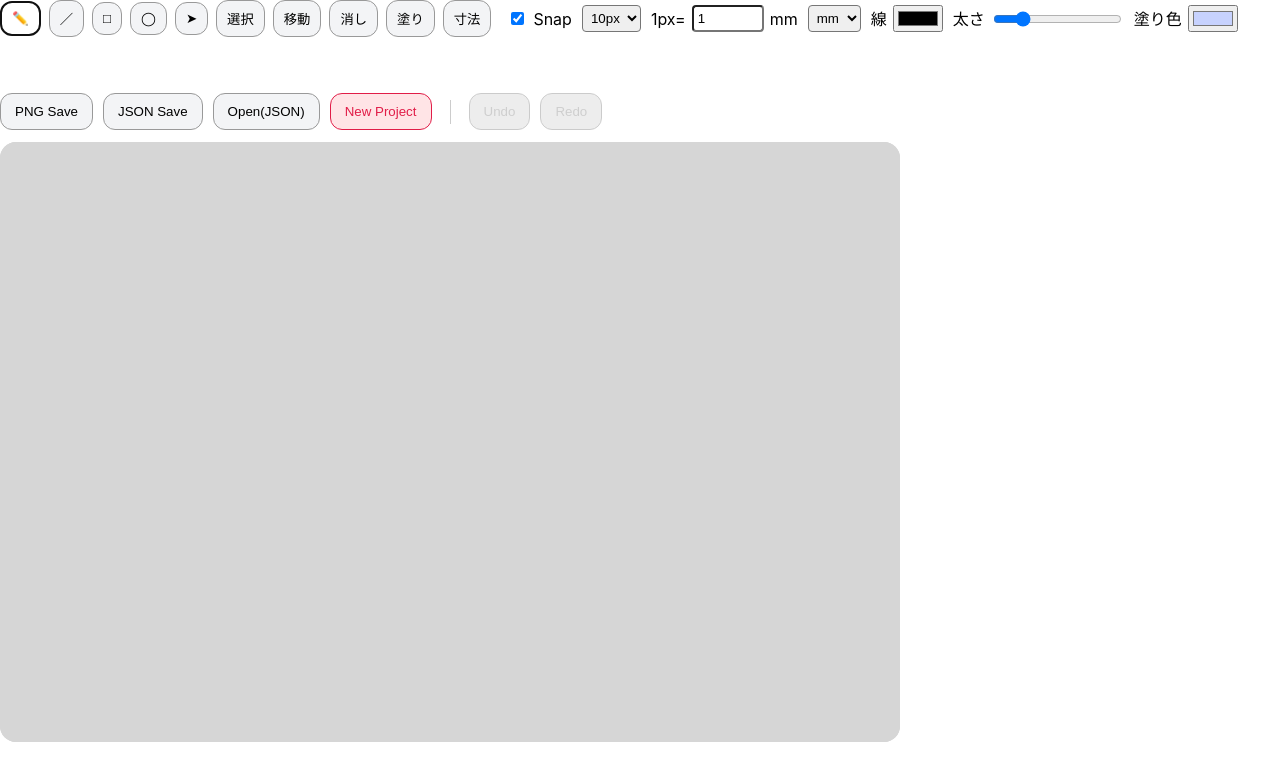
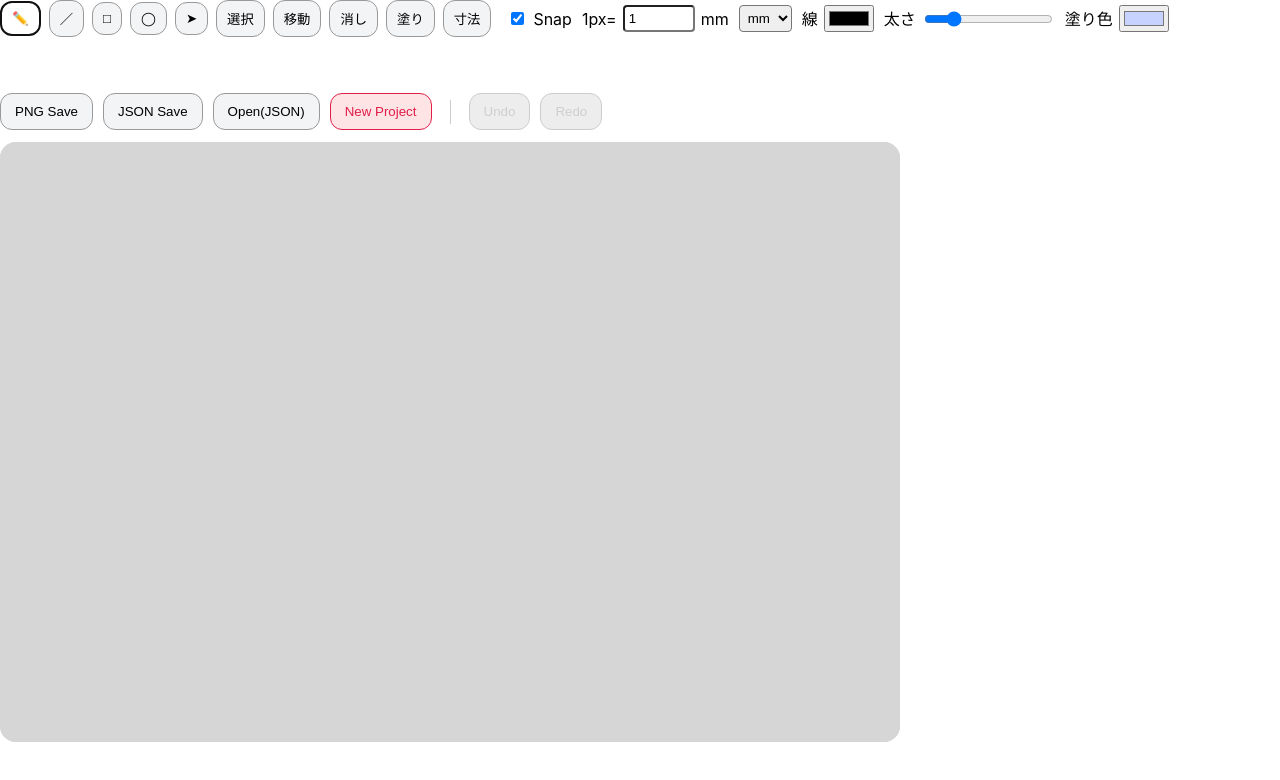
Before and after one commit to 535kotarou2121-netizen/ipad-drawing-pwa, a React (Vite) app: page / in a window 1280 px wide. Shown: the top 780 px of the page. Built offline with nearby package versions, Linux system fonts and the light colour scheme.

Commit message:
Fix measure tool: update end on move and draw dimension line

```diff
--- a/src/components/DrawingCanvas.tsx
+++ b/src/components/DrawingCanvas.tsx
@@ -212,6 +212,11 @@ type AppSettings = {
     gridSize: number; // grid px (still used for snapping if desired)
     mmPerPx: number;  // 1px = ? mm
     snapEnabled: boolean;
+    // Numerical Inputs
+    fixedLength?: string;
+    fixedWidth?: string;
+    fixedHeight?: string;
+    fixedDiameter?: string;
 };
 
 type SavePayload = {
@@ -303,7 +308,17 @@ export default function DrawingCanvas() {
         const newSnapshot: Snapshot = {
             items: nextItems,
             selectedId: nextSelectedId,
-            settings: { unit, gridSize, mmPerPx, snapEnabled, ...settingsOverride }
+            settings: {
+                unit,
+                gridSize,
+                mmPerPx,
+                snapEnabled,
+                fixedLength,
+                fixedWidth,
+                fixedHeight,
+                fixedDiameter,
+                ...settingsOverride
+            }
         };
         setHistory((prev) => {
             const newHistory = prev.slice(0, historyIndex + 1);
@@ -327,6 +342,10 @@ export default function DrawingCanvas() {
         setGridSize(snap.settings.gridSize);
         setMmPerPx(snap.settings.mmPerPx);
         setSnapEnabled(snap.settings.snapEnabled);
+        setFixedLength(snap.settings.fixedLength || "");
+        setFixedWidth(snap.settings.fixedWidth || "");
+        setFixedHeight(snap.settings.fixedHeight || "");
+        setFixedDiameter(snap.settings.fixedDiameter || "");
     };
 
     const redo = () => {
@@ -340,6 +359,10 @@ export default function DrawingCanvas() {
         setGridSize(snap.settings.gridSize);
         setMmPerPx(snap.settings.mmPerPx);
         setSnapEnabled(snap.settings.snapEnabled);
+        setFixedLength(snap.settings.fixedLength || "");
+        setFixedWidth(snap.settings.fixedWidth || "");
+        setFixedHeight(snap.settings.fixedHeight || "");
+        setFixedDiameter(snap.settings.fixedDiameter || "");
     };
 
     // Initial History
@@ -454,7 +477,7 @@ export default function DrawingCanvas() {
                 if (unit === "cm") val = distMm / 10;
                 else if (unit === "m") val = distMm / 1000;
 
-                const valStr = Math.round(val * 10) / 10;
+                const valStr = val.toFixed(1);
                 const text = `${valStr} ${unit}`;
 
                 const cx = (d.start.x + d.end.x) / 2;
@@ -640,7 +663,7 @@ export default function DrawingCanvas() {
         // 図形ツールはグリッドスナップ
         let p = snapToGrid(rawP);
 
-        if (draft.type === "line" || draft.type === "arrow") {
+        if (draft.type === "line" || draft.type === "arrow" || draft.type === "measure") {
             // アングルスナップ適用
             p = snapAngle(draft.start, p);
 
@@ -743,6 +766,10 @@ export default function DrawingCanvas() {
                 gridSize,
                 mmPerPx,
                 snapEnabled,
+                fixedLength,
+                fixedWidth,
+                fixedHeight,
+                fixedDiameter,
             },
             meta: { createdAt: new Date().toISOString() },
         };
@@ -803,6 +830,12 @@ export default function DrawingCanvas() {
                     newSettings = { ...parsed.settings, mmPerPx: 1 };
                 }
                 setSnapEnabled(parsed.settings.snapEnabled);
+            }
+            if (newSettings) {
+                setFixedLength(newSettings.fixedLength || "");
+                setFixedWidth(newSettings.fixedWidth || "");
+                setFixedHeight(newSettings.fixedHeight || "");
+                setFixedDiameter(newSettings.fixedDiameter || "");
             }
             setSelectedId(null);
             setDraft(null);
@@ -878,23 +911,7 @@ export default function DrawingCanvas() {
                         />
                         Snap
                     </label>
-                    {snapEnabled && (
-                        <select
-                            value={gridSize}
-                            onChange={(e) => {
-                                const val = Number(e.target.value);
-                                setGridSize(val);
-                                pushHistory(items, selectedId, { gridSize: val });
-                            }}
-                            style={{ padding: "4px", borderRadius: 4 }}
-                        >
-                            <option value={5}>5px</option>
-                            <option value={10}>10px</option>
-                            <option value={20}>20px</option>
-                            <option value={40}>40px</option>
-                            <option value={50}>50px</option>
-                        </select>
-                    )}
+                    {/* Grid Size selector removed as per requirements */}
                     <label style={{ display: "flex", gap: 6, alignItems: "center" }}>
                         1px=
                         <input
@@ -950,6 +967,7 @@ export default function DrawingCanvas() {
                             type="number"
                             value={fixedLength}
                             onChange={(e) => setFixedLength(e.target.value)}
+                            onBlur={() => pushHistory(items, selectedId, { fixedLength })}
                             placeholder="自由"
                             style={{ width: 70, padding: 4, borderRadius: 4 }}
                         />
@@ -963,6 +981,7 @@ export default function DrawingCanvas() {
                                 type="number"
                                 value={fixedWidth}
                                 onChange={(e) => setFixedWidth(e.target.value)}
+                                onBlur={() => pushHistory(items, selectedId, { fixedWidth })}
                                 placeholder="自由"
                                 style={{ width: 70, padding: 4, borderRadius: 4 }}
                             />
@@ -973,6 +992,7 @@ export default function DrawingCanvas() {
                                 type="number"
                                 value={fixedHeight}
                                 onChange={(e) => setFixedHeight(e.target.value)}
+                                onBlur={() => pushHistory(items, selectedId, { fixedHeight })}
                                 placeholder="自由"
                                 style={{ width: 70, padding: 4, borderRadius: 4 }}
                             />
@@ -986,6 +1006,7 @@ export default function DrawingCanvas() {
                             type="number"
                             value={fixedDiameter}
                             onChange={(e) => setFixedDiameter(e.target.value)}
+                            onBlur={() => pushHistory(items, selectedId, { fixedDiameter })}
                             placeholder="自由"
                             style={{ width: 70, padding: 4, borderRadius: 4 }}
                         />
```
